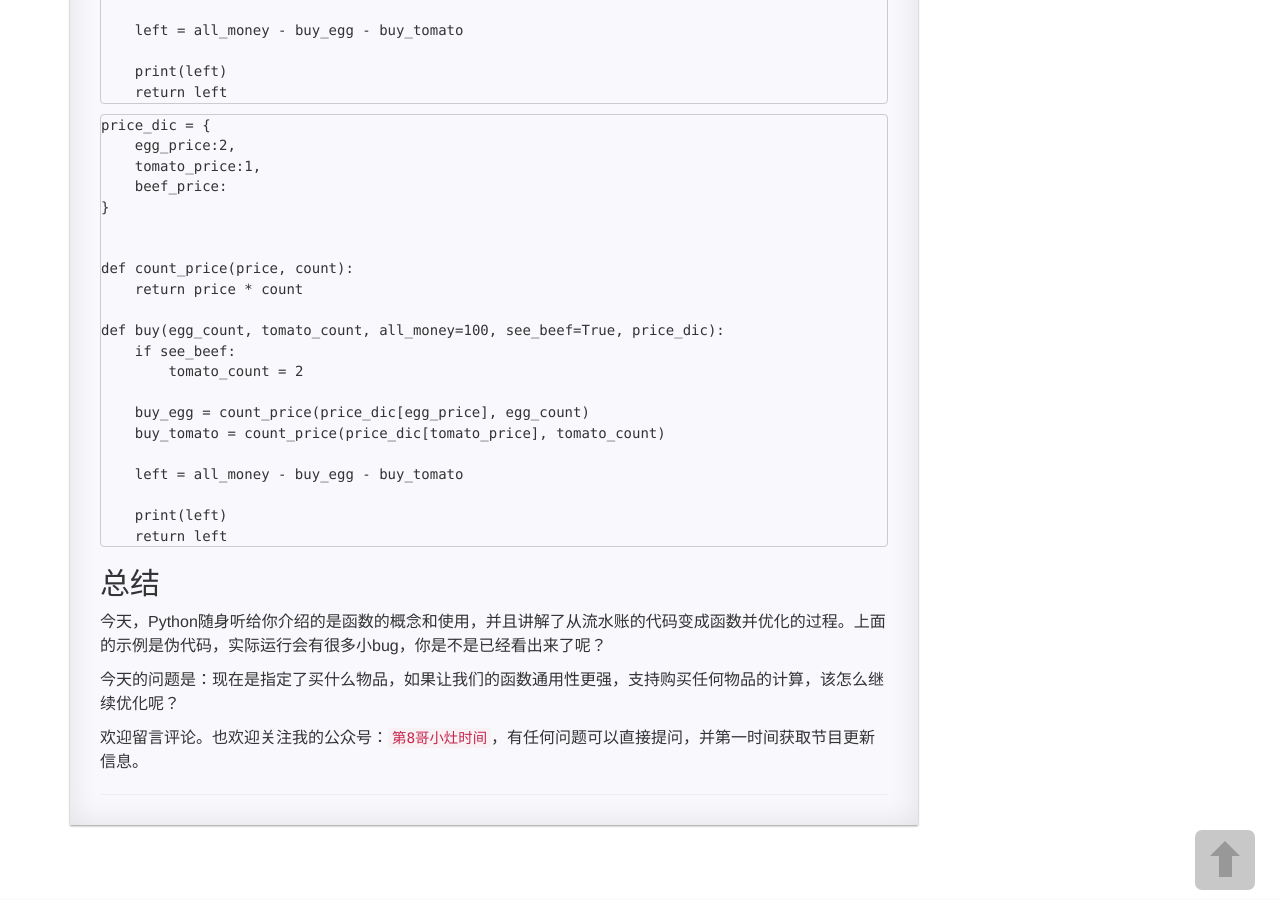
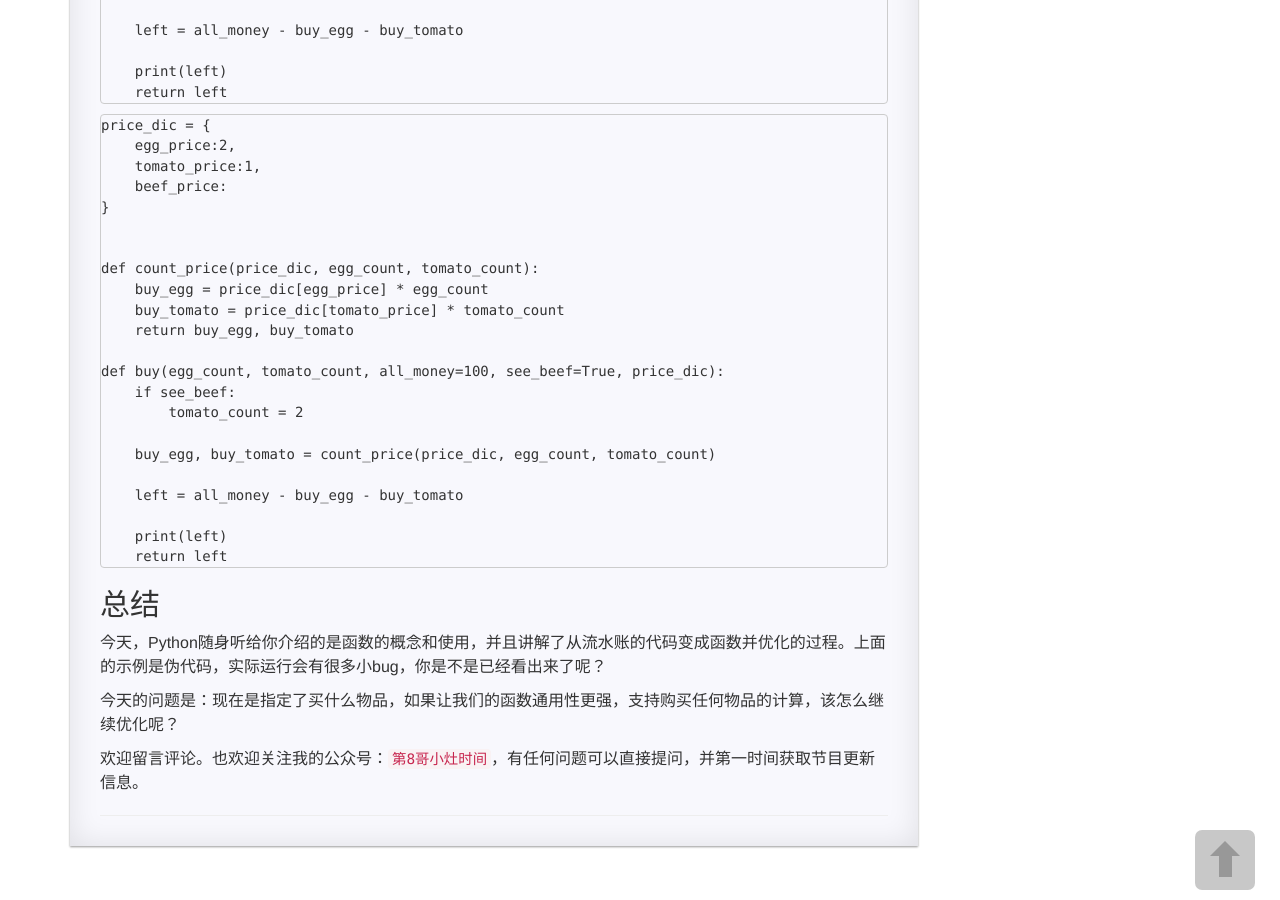
Before and after one commit to HowieWang/howiewang.github.io, a Jekyll site: the page built from _posts/python/2018-12-22-python-basic-08-func.md, in a window 1280 px wide and 900 px high, scrolled down 3722 px. Built offline with Jekyll 4.4.1, drawn with Linux system fonts in a browser that asks for light colours; nearby versions of some CDN libraries; comment, search, counter and statistics services are not loaded; a style sheet for code colours, icons or effects is not loaded.

Commit message:
update: func return

```diff
--- a/_posts/python/2018-12-22-python-basic-08-func.md
+++ b/_posts/python/2018-12-22-python-basic-08-func.md
@@ -206,15 +206,16 @@ price_dic = {
 }
 
 
-def count_price(price, count):
-    return price * count
+def count_price(price_dic, egg_count, tomato_count):
+    buy_egg = price_dic[egg_price] * egg_count
+    buy_tomato = price_dic[tomato_price] * tomato_count
+    return buy_egg, buy_tomato
 
 def buy(egg_count, tomato_count, all_money=100, see_beef=True, price_dic):
     if see_beef:
         tomato_count = 2
 
-    buy_egg = count_price(price_dic[egg_price], egg_count)
-    buy_tomato = count_price(price_dic[tomato_price], tomato_count)
+    buy_egg, buy_tomato = count_price(price_dic, egg_count, tomato_count)
 
     left = all_money - buy_egg - buy_tomato
 
```
